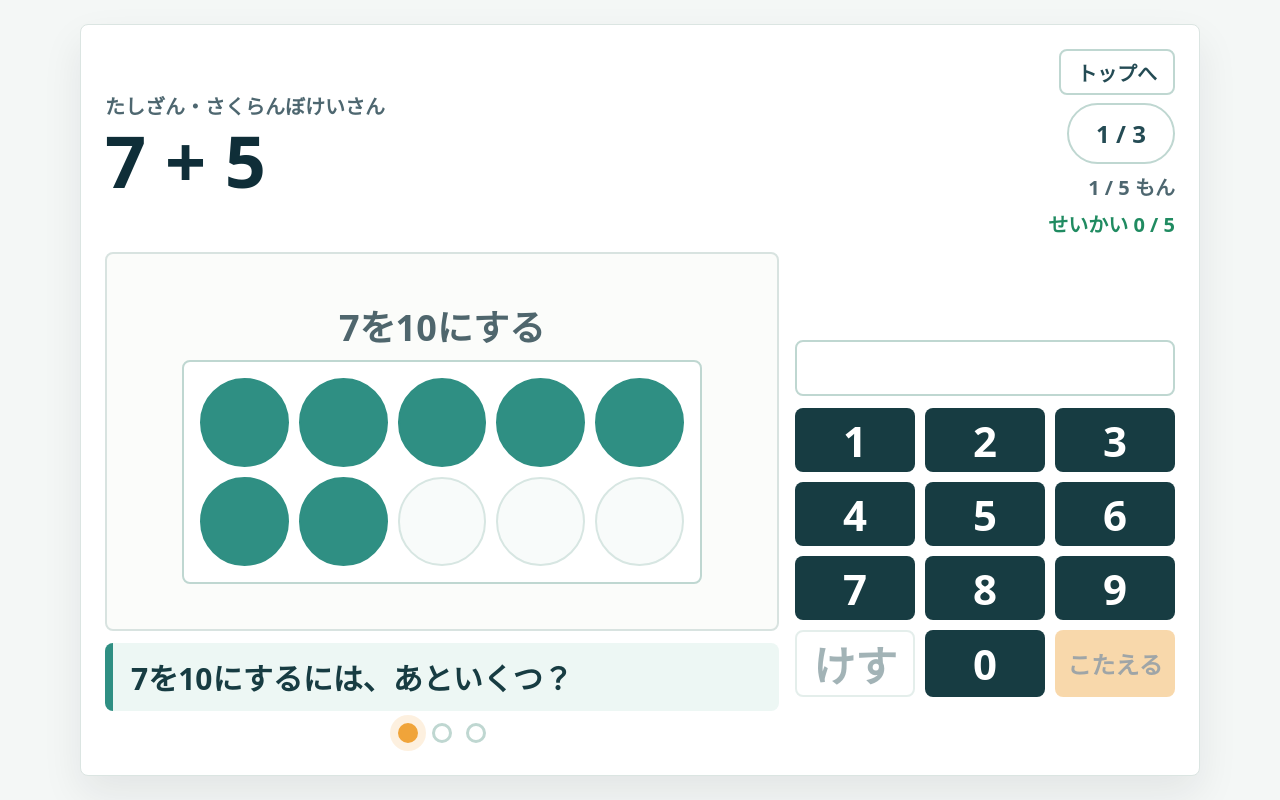
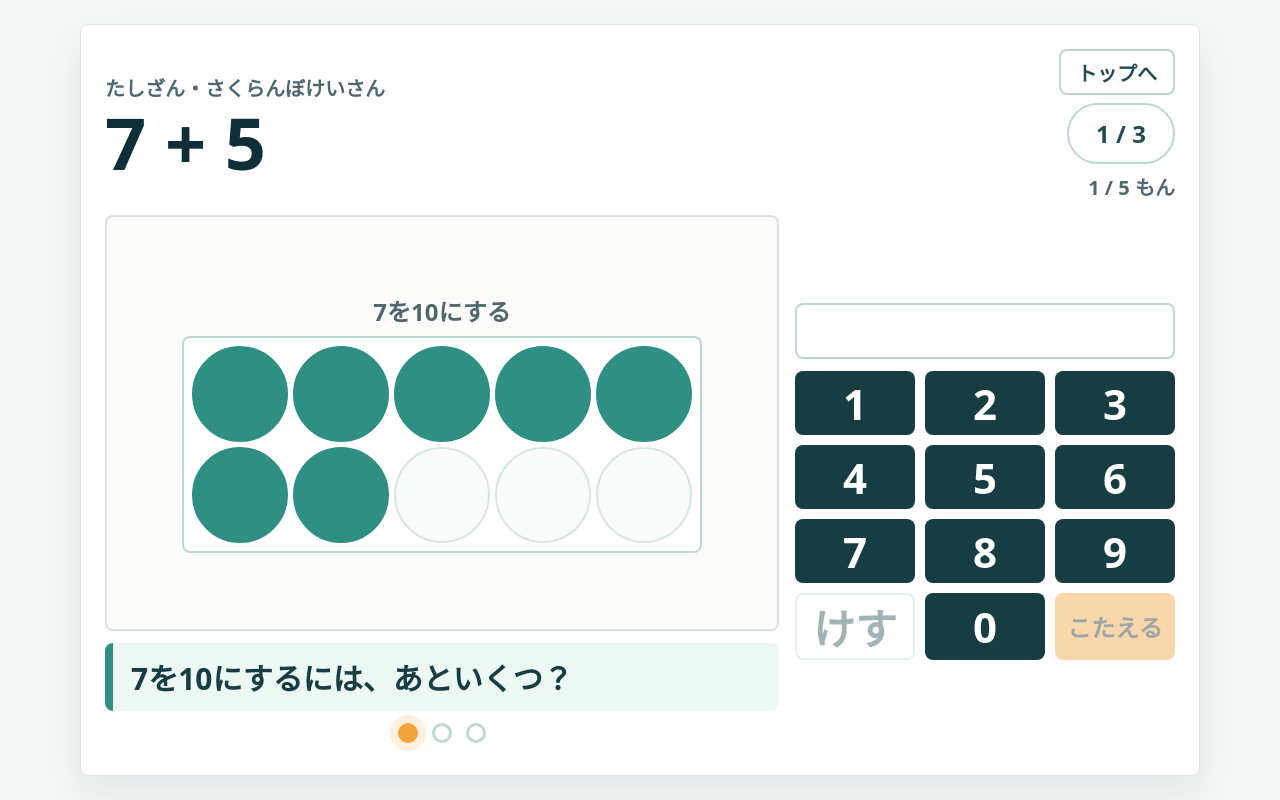
Before and after one commit to juntack/math-cherry-practice, a React (Vite) app: page / in a window 1280 px wide. Both pictures are taken after a click on the button "はじめる". Built offline with nearby package versions, Linux system fonts and the light colour scheme.

Commit message:
Fix practice layout overflow and remove score count

```diff
--- a/src/styles.css
+++ b/src/styles.css
@@ -101,12 +101,6 @@ h1 {
   color: #4e6770;
   font-size: clamp(16px, 2vw, 20px);
   font-weight: 800;
-}
-
-.correct-progress {
-  color: #208b61;
-  font-size: clamp(16px, 2vw, 20px);
-  font-weight: 900;
 }
 
 .top-button {
@@ -239,8 +233,12 @@ h1 {
 .practice-session-surface .focus-panel,
 .practice-session-surface .equation-panel {
   min-height: 0;
-  height: 100%;
   padding: 16px;
+}
+
+.practice-session-surface .equation-panel {
+  gap: 10px;
+  justify-content: space-evenly;
 }
 
 .cherry-card,
@@ -428,11 +426,20 @@ h1 {
   text-align: center;
 }
 
+.practice-session-surface .equation-line {
+  padding: 10px 14px;
+  font-size: clamp(30px, 4.3vw, 44px);
+}
+
 .equation-note {
   color: #4f666d;
   font-size: clamp(18px, 2.5vw, 24px);
   font-weight: 800;
   text-align: center;
+}
+
+.practice-session-surface .equation-note {
+  font-size: clamp(18px, 2.2vw, 22px);
 }
 
 .focus-message {
@@ -451,6 +458,12 @@ h1 {
   gap: 12px;
 }
 
+.practice-session-surface .ten-frame-group {
+  width: min(100%, 560px);
+  gap: 8px;
+  justify-self: center;
+}
+
 .ten-frame-focus .ten-frame-block {
   width: min(100%, 520px);
 }
@@ -459,9 +472,18 @@ h1 {
   font-size: clamp(24px, 4vw, 36px);
 }
 
+.practice-session-surface .ten-frame-focus .ten-frame-label {
+  font-size: clamp(18px, 2.4vw, 24px);
+}
+
 .ten-frame-focus .ten-frame {
   gap: 10px;
   padding: 16px;
+}
+
+.practice-session-surface .ten-frame-focus .ten-frame {
+  gap: 5px;
+  padding: 8px;
 }
 
 .ten-frame-block {
@@ -477,6 +499,10 @@ h1 {
   text-align: center;
 }
 
+.practice-session-surface .ten-frame-label {
+  font-size: clamp(14px, 1.8vw, 17px);
+}
+
 .ten-frame {
   display: grid;
   grid-template-columns: repeat(5, 1fr);
@@ -485,6 +511,11 @@ h1 {
   border: 2px solid #bfd7d1;
   border-radius: 8px;
   background: #ffffff;
+}
+
+.practice-session-surface .ten-frame {
+  gap: 4px;
+  padding: 6px;
 }
 
 .ten-frame-cell {
@@ -857,7 +888,18 @@ h1 {
     min-height: 50px;
   }
 
-  .practice-session-surface .completion-card {
-    min-height: 88px;
+.practice-session-surface .completion-card {
+    min-height: 82px;
+    padding: 12px 16px;
+  }
+
+  .practice-session-surface .completion-mark {
+    width: 58px;
+    height: 58px;
+    font-size: 44px;
+  }
+
+  .practice-session-surface .completion-card p {
+    font-size: clamp(24px, 4vw, 34px);
   }
 }
--- a/src/ui/App.tsx
+++ b/src/ui/App.tsx
@@ -189,7 +189,6 @@ export function App() {
       problemCompleted={problemCompleted}
       problemIndex={problemIndex}
       problemCount={problems.length}
-      completedProblems={completedProblems}
       stepIndex={stepIndex}
       stepCount={steps.length}
       onAnswer={handleAnswer}
--- a/src/ui/screens/PracticeScreen.tsx
+++ b/src/ui/screens/PracticeScreen.tsx
@@ -23,7 +23,6 @@ type PracticeScreenProps = {
   problemCompleted: boolean;
   problemIndex: number;
   problemCount: number;
-  completedProblems: number;
   stepIndex: number;
   stepCount: number;
   onAnswer: (value: number) => void;
@@ -42,15 +41,12 @@ export function PracticeScreen({
   problemCompleted,
   problemIndex,
   problemCount,
-  completedProblems,
   stepIndex,
   stepCount,
   onAnswer,
   onBackToSetup,
   onNextProblem
 }: PracticeScreenProps) {
-  const sessionCorrectCount = completedProblems + (problemCompleted ? 1 : 0);
-
   return (
     <main className="app-shell">
       <section
@@ -74,9 +70,6 @@ export function PracticeScreen({
             </div>
             <div className="question-progress">
               {problemIndex + 1} / {problemCount} もん
-            </div>
-            <div className="correct-progress">
-              せいかい {sessionCorrectCount} / {problemCount}
             </div>
           </div>
         </header>
```
Also changed, not shown: 7 other files (tests, documents, lock files or other folders).
